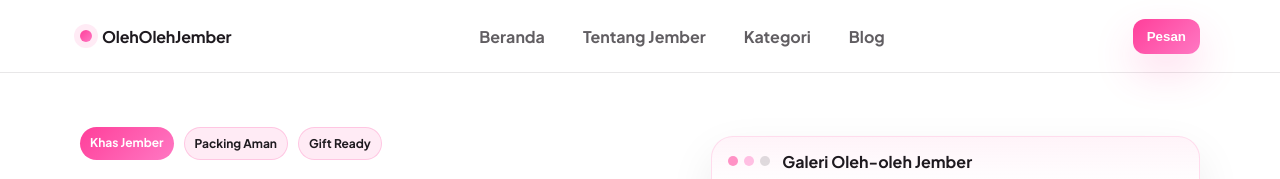
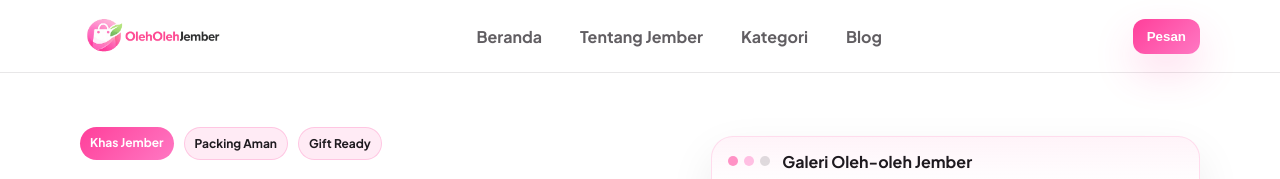
Before and after one commit to affizargmacademy/oleholehjember, a plain HTML site: page index.html in a window 1280 px wide. Shown: the top 179 px of the page. Drawn offline with Linux system fonts and the light colour scheme; grey boxes are pictures that could not be loaded.

```diff
--- a/index.html
+++ b/index.html
@@ -16,9 +16,9 @@
 <header class="nav">
   <div class="container nav__inner">
     <a class="logo" href="index.html" aria-label="Beranda">
-      <span class="logo__mark" aria-hidden="true"></span>
-      <span class="logo__text">OlehOlehJember</span>
+      <img class="logo__img" src="assets/img/logo.png" alt="OlehOlehJember">
     </a>
+
 
     <nav class="nav__links" aria-label="Navigasi">
       <a href="index.html">Beranda</a>
@@ -184,6 +184,12 @@
 </div>
 
 <style>
+  .logo__img{
+  height: 50px;
+  width: auto;
+  display: block;
+}
+
   :root{
     --bg: #ffffff;
     --ink: #1e1a1f;
@@ -1335,8 +1341,7 @@
 
     <div class="footer__brand">
       <div class="footerLogo">
-        <span class="logo__mark" aria-hidden="true"></span>
-        <b>OlehOlehJember</b>
+        <img class="logo__img" src="assets/img/logo.png" alt="OlehOlehJember">
       </div>
       <p class="footerMuted">
         Oleh-oleh khas Jember dengan pengemasan rapi, cocok untuk keluarga, teman, dan kebutuhan kantor.
```
